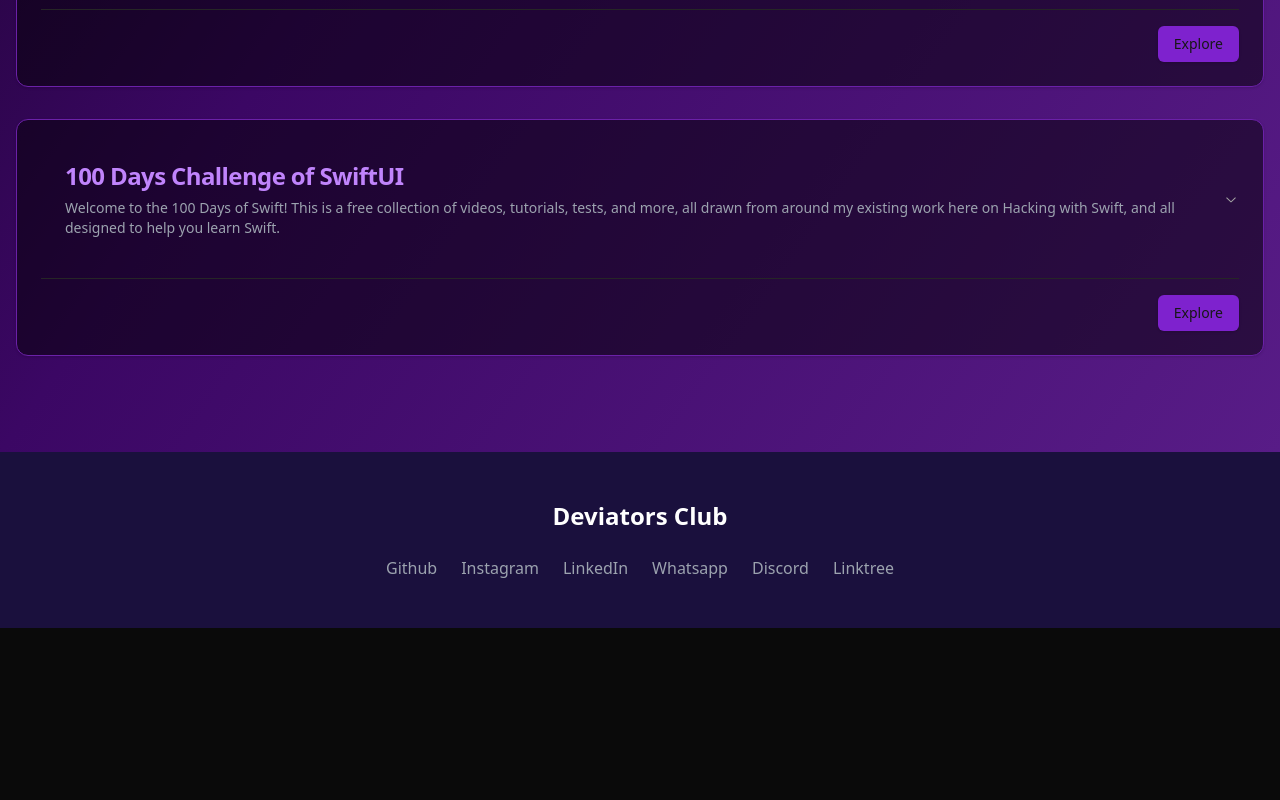
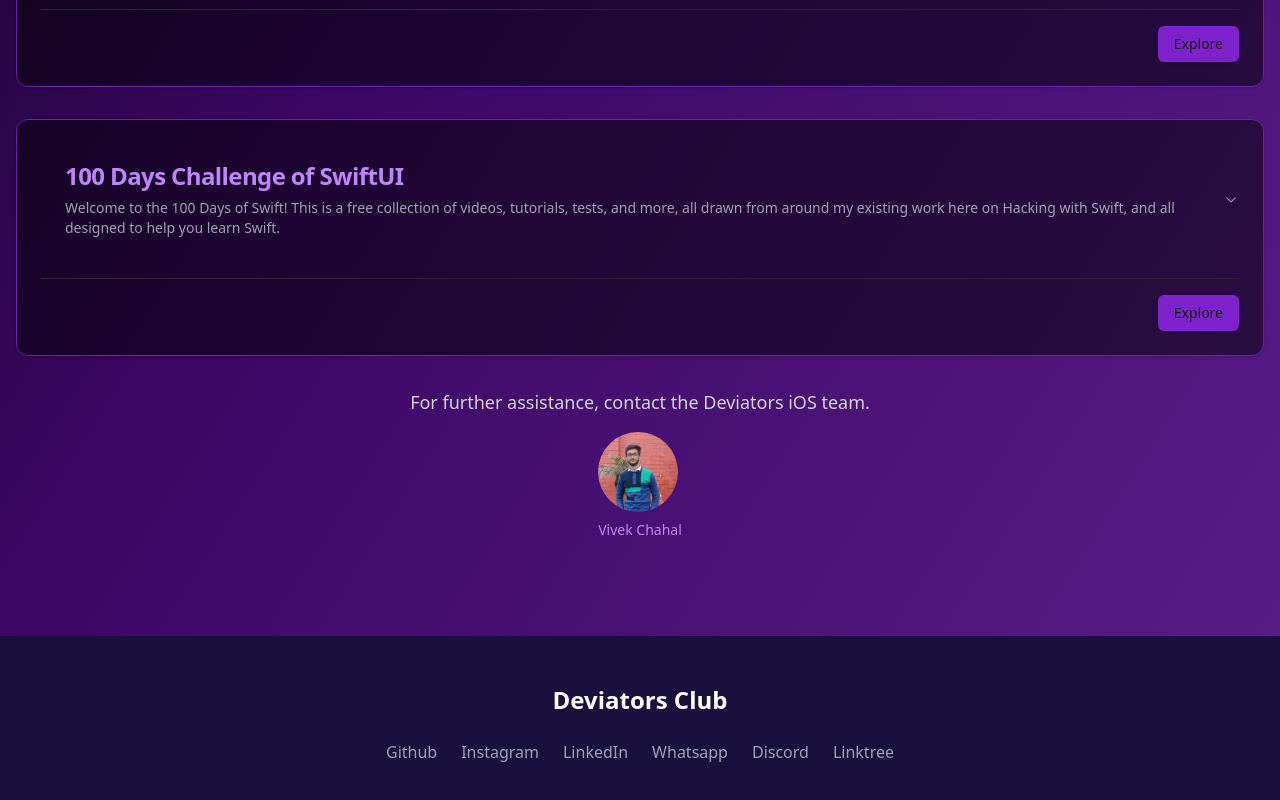
Before and after one commit to radhika-khatter/Deviators, a Next.js app: page /learn/ios in a window 1280 px wide. Shown: the part 1378-2178 px from the top of the page. Before the commit the page ends 2006 px from the top, so only its background shows below. Built offline with nearby package versions, Linux system fonts and the light colour scheme.

Commit message:
fix: added team dispay on ios page

```diff
--- a/src/app/learn/ios/page.tsx
+++ b/src/app/learn/ios/page.tsx
@@ -19,10 +19,14 @@
 import Link from "next/link";
 
 import { iosResources } from "@/data/resources/ios";
+import DisplayTeam from "@/components/DisplayTeam";
 
 export default function IosLearnPage() {
   const [activeIndex, setActiveIndex] = useState<number | null>(null);
-
+  const fadeInUpVariants = {
+    hidden: { opacity: 0, y: 20 },
+    visible: { opacity: 1, y: 0, transition: { duration: 0.6 } },
+  };
   const handleAccordionClick = (index: number) => {
     setActiveIndex(index === activeIndex ? null : index);
   };
@@ -124,6 +128,17 @@
             </Card>
           ))}
         </motion.div>
+        <motion.div
+          variants={fadeInUpVariants}
+          initial="hidden"
+          animate="visible"
+          className="mt-8 text-center text-sm text-gray-400"
+        >
+          <p className="mb-4 text-lg text-gray-300">
+          For further assistance, contact the Deviators iOS team.
+          </p>
+          <DisplayTeam keyword="ios" />
+        </motion.div>
       </div>
     </div>
   );
```
